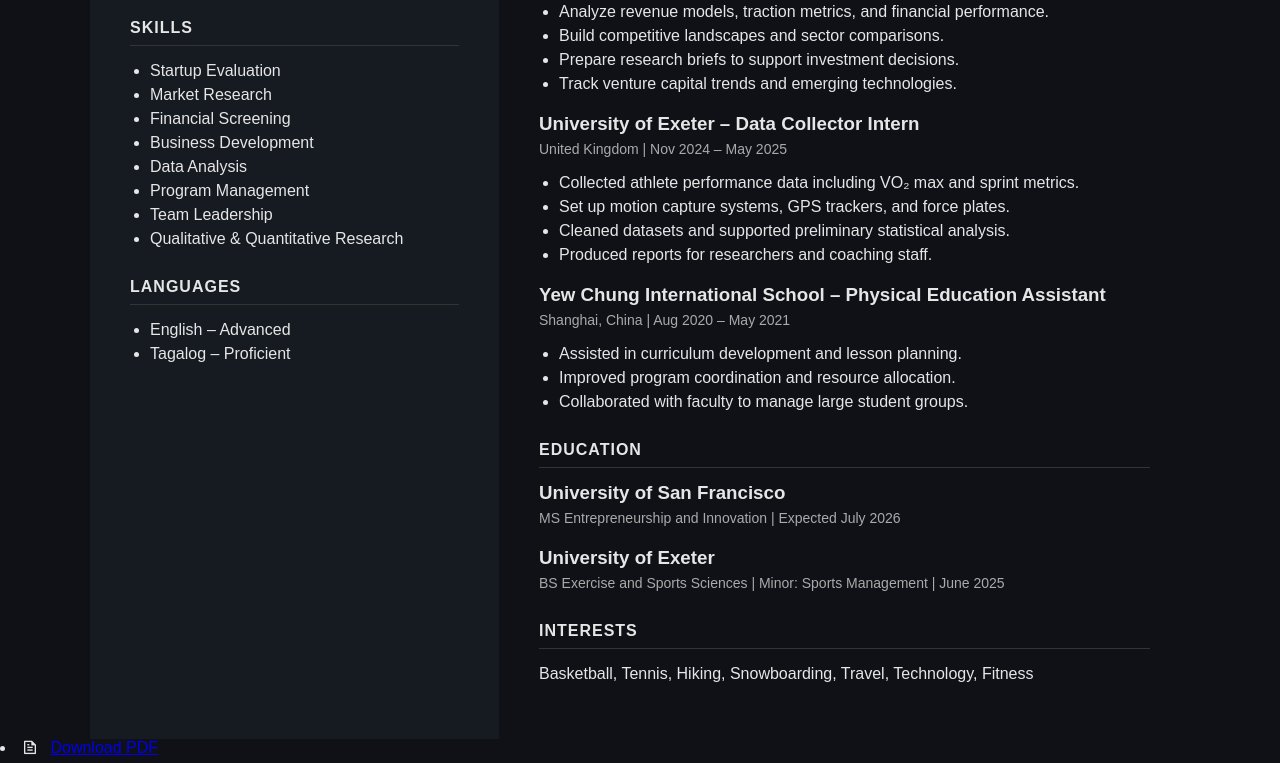
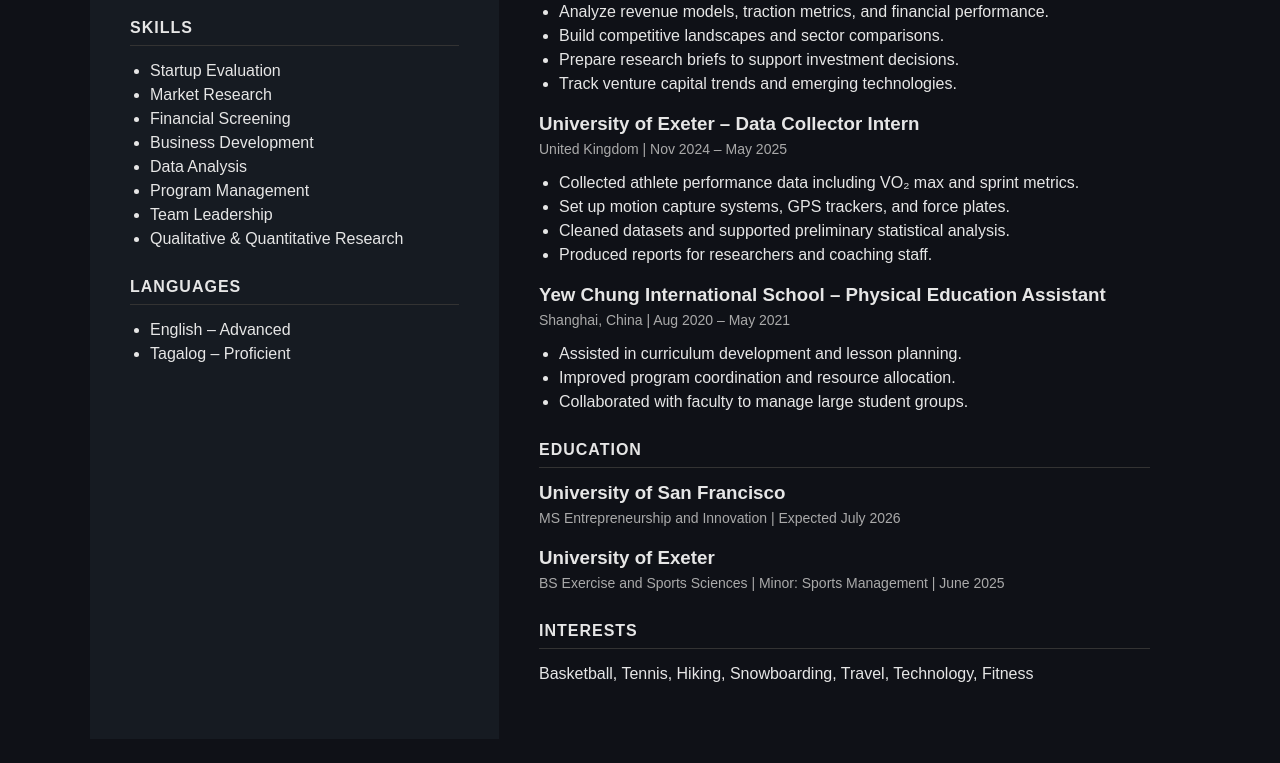
Before and after one commit to vinceyonesu/vinceyonesu.github.io, a plain HTML site: page index.html in a window 1280 px wide. Shown: the part 319-1082 px from the top of the page. After the commit the page ends 1058 px from the top, so only its background shows below. Drawn offline with nearby package versions, Linux system fonts and the light colour scheme.

Commit message:
Update index.html

```diff
--- a/index.html
+++ b/index.html
@@ -126,4 +126,3 @@
 </div>
 </body>
 </html>
-<li><i class="ri-file-text-line"></i> <a href="Vince_Yonesu_CV.pdf" target="_blank">Download PDF</a></li>
```
